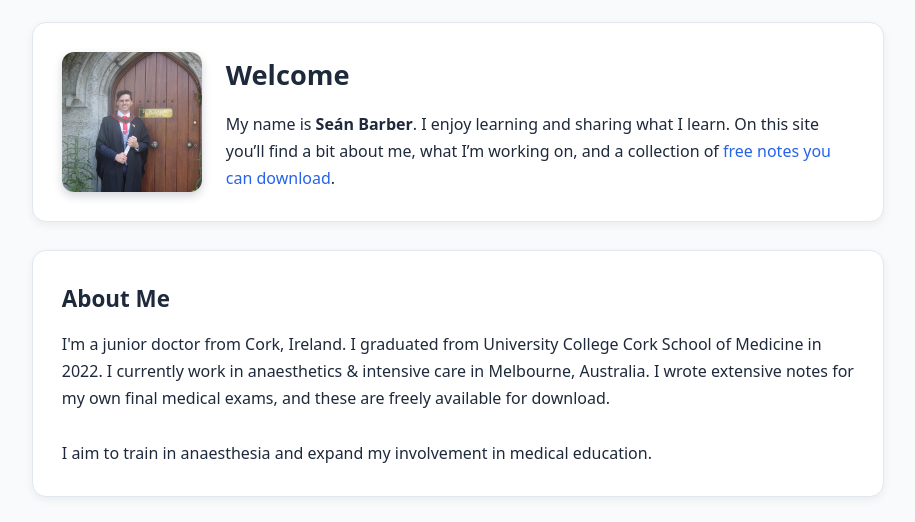
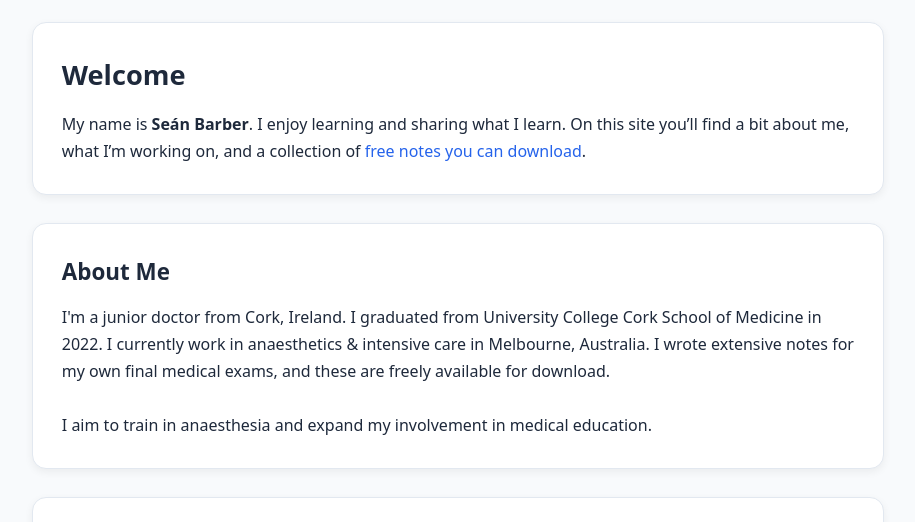
Before and after one commit to barbermedical/barbermedical.github.io, a plain HTML site: page index.html in a window 1280 px wide. Shown: the part 211-733 px from the top of the page, without its empty margins (182-1097 px from the left). Drawn offline with Linux system fonts and the light colour scheme.

Commit message:
Update index.html

```diff
--- a/index.html
+++ b/index.html
@@ -39,9 +39,6 @@
   <main class="container">
     <!-- Hero / Intro -->
     <section class="card hero hero-flex">
-  <img src="images/profile-photo.jpeg"
-       alt="Portrait of Seán Barber"
-       class="profile-photo">
 
   <div class="hero-text">
       <h2>Welcome</h2>
```
